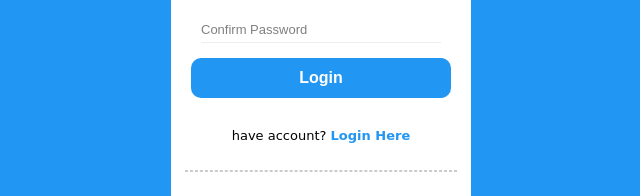
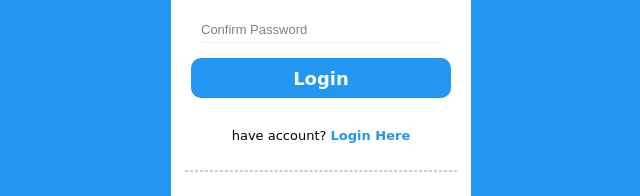
Before and after one commit to ToonyNabil/Signup-Form-one, a plain HTML site: page index.html in a window 1280 px wide. Shown: the part 349-545 px from the top of the page, 319-959 px from the left. Drawn offline with Linux system fonts and the light colour scheme.

Commit message:
Update master.css

```diff
--- a/css/master.css
+++ b/css/master.css
@@ -54,8 +54,9 @@ body {
   width: calc(100% - 40px);
   height: 40px;
   font-weight: bold;
-  font-size: 16px;
+  font-size: 18px;
   margin-top: 5px;
+  font-family: cursive;
 }
 .main .account {
   text-align: center;
```
